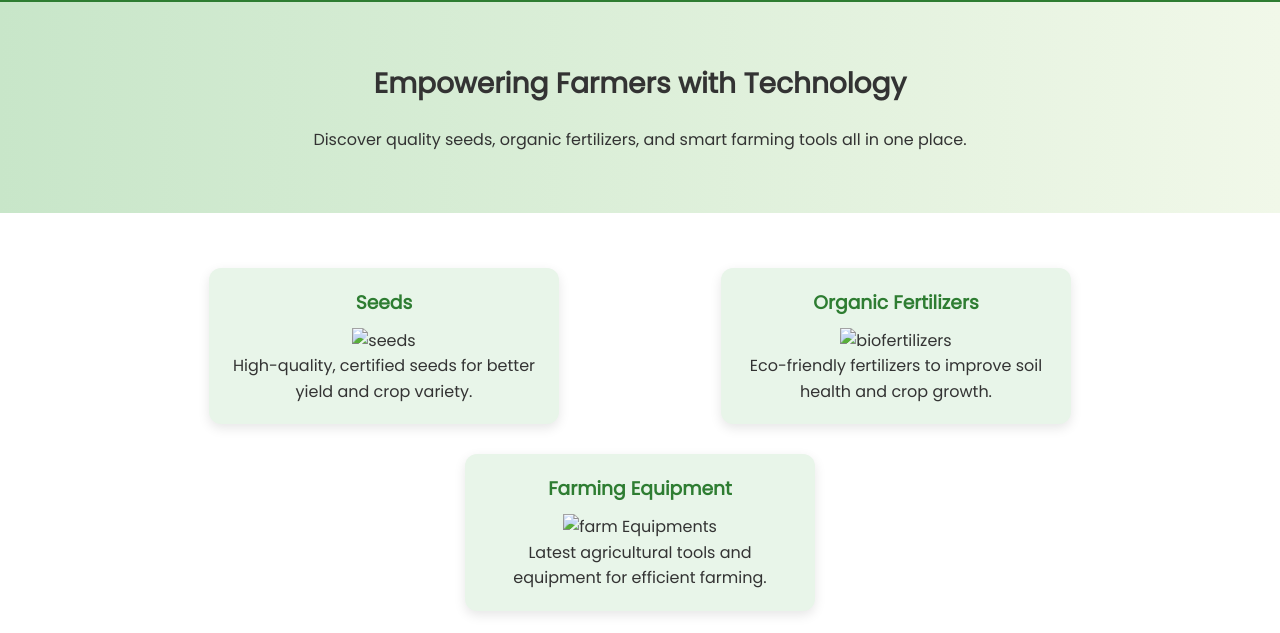
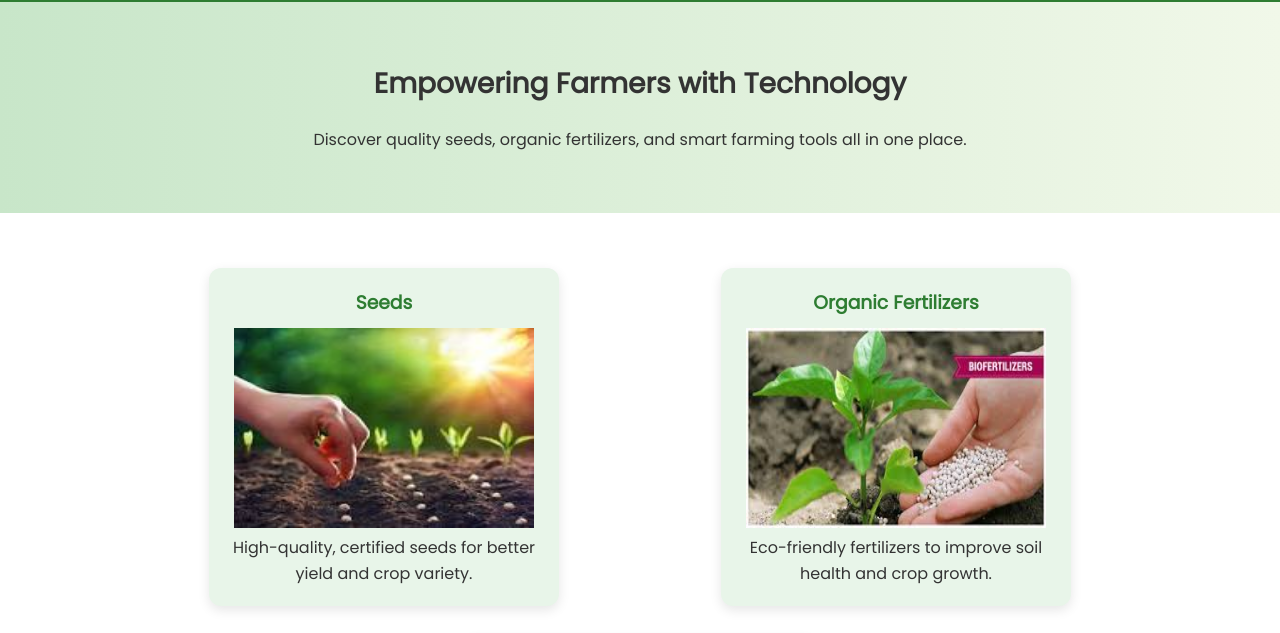
Before and after one commit to Vaillant06/CODSOFT-Task-2, a plain HTML site: page index.html in a window 1280 px wide. Shown: the part 105-738 px from the top of the page. Drawn offline with Linux system fonts and the light colour scheme.

Commit message:
index.html

```diff
--- a/Landing_Page.html
+++ b/index.html
@@ -145,19 +145,19 @@
     <section class="features">
     <div class="feature-card">
         <h3>Seeds</h3>
-        <img src="Images/seeds.jpg" alt="seeds">
+        <img src="seeds.jpg" alt="seeds">
         <p>High-quality, certified seeds for better yield and crop variety.</p>
     </div>
 
     <div class="feature-card">
         <h3>Organic Fertilizers</h3>
-        <img src="Images/biofertilizers.jpg" alt="biofertilizers">
+        <img src="biofertilizers.jpg" alt="biofertilizers">
         <p>Eco-friendly fertilizers to improve soil health and crop growth.</p>
     </div>
 
     <div class="feature-card">
         <h3>Farming Equipment</h3>
-        <img src="Images/tools.jpg" alt="farm Equipments">
+        <img src="tools.jpg" alt="farm Equipments">
         <p>Latest agricultural tools and equipment for efficient farming.</p>
     </div>
     </section>
```
